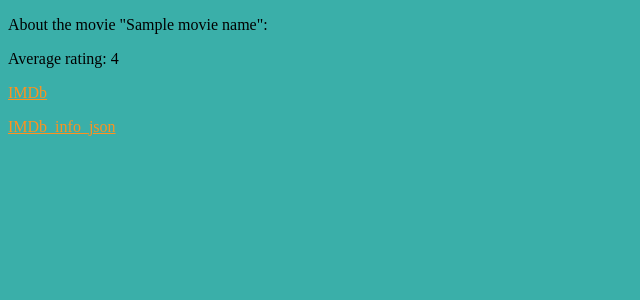
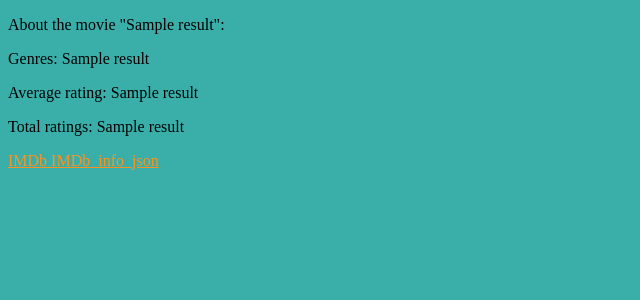
Before and after one commit to senzelden/movie_recommender, a Flask app: template app/templates/movie_details.html in a window 1280 px wide. Shown: the top 300 px of the page, without its empty margins (0-640 px from the left). Run offline with Flask 2, Linux system fonts and the light colour scheme; the template is opened without the code that fills it: most values are stand-ins (such as "Sample title", 1, 10 or a date in 2020).

Commit message:
Set pipeline for movie_details

```diff
--- a/app/application.py
+++ b/app/application.py
@@ -8,7 +8,6 @@ app = Flask(__name__)
 # __name__ is imply a reference to the current python script / module. All relative paths will be centered around this.
 
 @app.route('/')
-@app.route('/index')
 def index():
     return render_template('index.html', choices=MOVIES)
 
@@ -16,6 +15,12 @@ def index():
 def hello(name):
     name = name.upper()
     return render_template('hello.html', name_html=name)
+
+@app.route('/movie_details/<movie_id>')
+def movie_details(movie_id):
+    movie_id = int(movie_id)
+    results = postgres_extract(movie_id)
+    return render_template('movie_details.html', results=results)
 
 @app.route('/recommendation')
 def recommend():
--- a/app/templates/movie_details.html
+++ b/app/templates/movie_details.html
@@ -1,13 +1,17 @@
 {% extends "_base.html" %}
 {% block content %}
 
-    <p>About the movie "{{movie_name}}":</p>
+    <p>About the movie "{{results[1]}}":</p>
 
-    <p>Average rating: {{average_rating}} </p>
+    <p>Genres: {{results[2]}}</p>
 
-    <a href="https://www.imdb.com/title/tt{{imdb_id}}"> IMDb </a>
+    <p>Average rating: {{results[3]}} </p>
 
-    <p> {% print(imdb_info) %}</p>
+    <p>Total ratings: {{results[4]}} </p>
+
+    <a href="https://www.imdb.com/title/tt{{results[5]}}"> IMDb </a>
+
+<!--    <p> {% print(imdb_info) %}</p>-->
 
     <a href="http://www.omdbapi.com/?i=tt3896198&apikey={{APIKEY}}"> IMDb_info_json </a>
 
```
Also changed, not shown: 1 other file.
